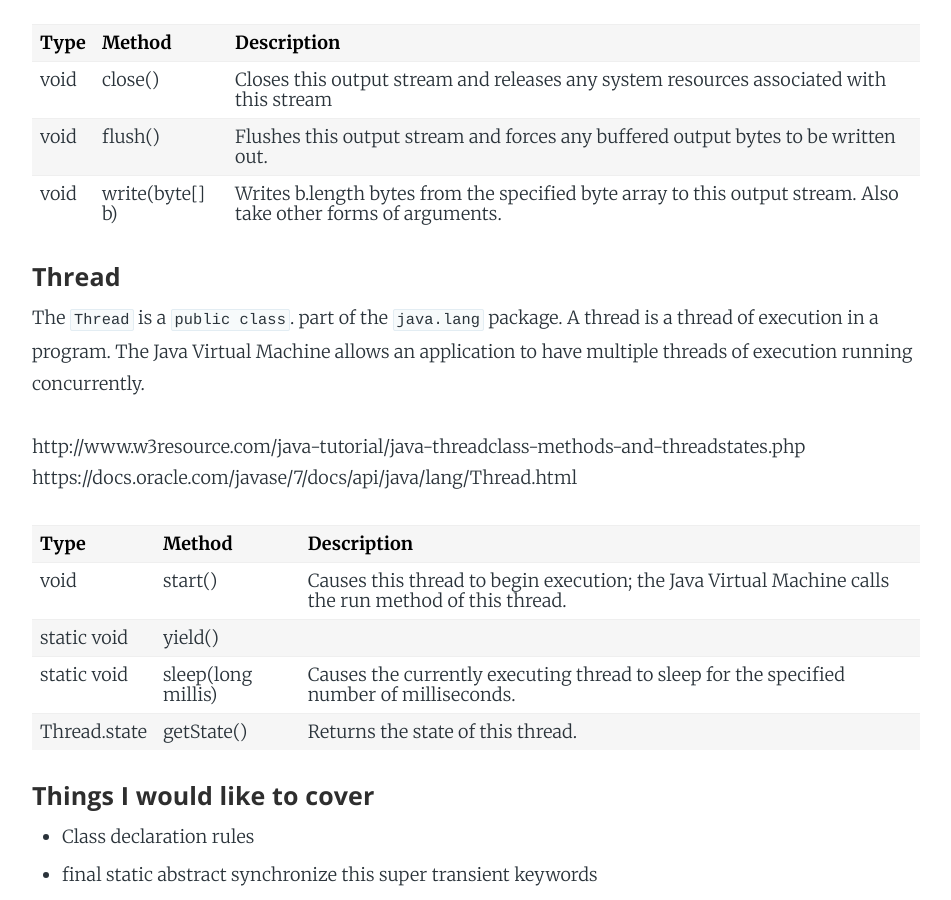
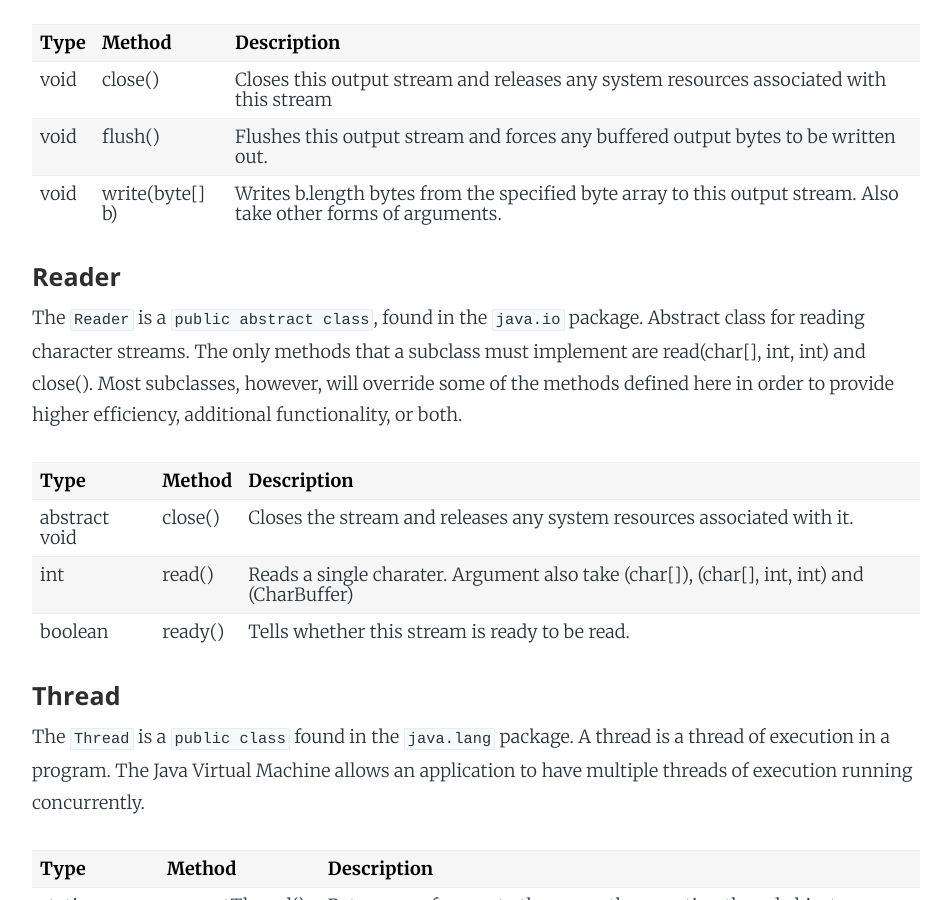
Before and after one commit to Carpk/ShawnKlein, a Jekyll site: the page built from _posts/2016-08-10-java-basics.md, in a window 1280 px wide and 900 px high, scrolled down 7875 px. Shown: the whole window, without its empty margins (164-1115 px from the left). Built offline with Jekyll 4.4.1, drawn with Linux system fonts in a browser that asks for light colours; nearby versions of some CDN libraries; some web fonts are replaced; Markdown is read by kramdown in place of the engine named in the settings; some of the changed text lies outside the part shown.

Commit message:
add Reader class to list of notable classes, fill out Thread class in said list

```diff
--- a/_posts/2016-08-10-java-basics.md
+++ b/_posts/2016-08-10-java-basics.md
@@ -398,12 +398,9 @@ The `OutputStream` is a `public abstract class`. part of the java.io package. Th
   </tr>
 </table>
 
-#### Thread
+#### Reader
 
-The `Thread` is a `public class`. part of the `java.lang` package. A thread is a thread of execution in a program. The Java Virtual Machine allows an application to have multiple threads of execution running concurrently.
-
-http://www.w3resource.com/java-tutorial/java-threadclass-methods-and-threadstates.php
-https://docs.oracle.com/javase/7/docs/api/java/lang/Thread.html
+The `Reader` is a `public abstract class`, found in the `java.io` package. Abstract class for reading character streams. The only methods that a subclass must implement are read(char[], int, int) and close(). Most subclasses, however, will override some of the methods defined here in order to provide higher efficiency, additional functionality, or both.
 
 <table style="width:100%">
   <tr>
@@ -412,14 +409,57 @@ https://docs.oracle.com/javase/7/docs/api/java/lang/Thread.html
     <th>Description</th>
   </tr>
   <tr>
+    <td>abstract void</td>
+    <td>close()</td>
+    <td>Closes the stream and releases any system resources associated with it.</td>
+  </tr>
+  <tr>
+    <td>int</td>
+    <td>read()</td>
+    <td>Reads a single charater. Argument also take (char[]), (char[], int, int) and (CharBuffer)</td>
+  </tr>
+  <tr>
+    <td>boolean</td>
+    <td>ready()</td>
+    <td>Tells whether this stream is ready to be read.</td>
+  </tr>
+</table>
+
+#### Thread
+
+The `Thread` is a `public class` found in the `java.lang` package. A thread is a thread of execution in a program. The Java Virtual Machine allows an application to have multiple threads of execution running concurrently.
+
+
+<table style="width:100%">
+  <tr>
+    <th>Type</th>
+    <th>Method</th>
+    <th>Description</th>
+  </tr>
+  <tr>
+    <td>static Thread</td>
+    <td>currentThread()</td>
+    <td>Returns a reference to the currently executing thread object.</td>
+  </tr>
+  <tr>
     <td>void</td>
     <td>start()</td>
     <td>Causes this thread to begin execution; the Java Virtual Machine calls the run method of this thread.</td>
   </tr>
   <tr>
-    <td>static void</td>
-    <td>yield()</td>
-    <td></td>
+    <td>String</td>
+    <td>getName()</td>
+    <td>Returns this thread'd name.</td>
+  </tr>
+  <tr>
+    <td>Thread.state</td>
+    <td>getState()</td>
+    <td>Returns the state of this thread.</td>
+  </tr>
+  <tr>
+    <td>void</td>
+    <td>join()</td>
+    <td>Waits for this thread to die.</td>
   </tr>
   <tr>
     <td>static void</td>
@@ -427,9 +467,9 @@ https://docs.oracle.com/javase/7/docs/api/java/lang/Thread.html
     <td>Causes the currently executing thread to sleep for the specified number of milliseconds.</td>
   </tr>
   <tr>
-    <td>Thread.state</td>
-    <td>getState()</td>
-    <td>Returns the state of this thread.</td>
+    <td>static void</td>
+    <td>yield()</td>
+    <td>A hint to the scheduler that the current thread is willing to yield its current use of a processor.</td>
   </tr>
 </table>
 
@@ -447,18 +487,15 @@ https://docs.oracle.com/javase/7/docs/api/java/lang/Thread.html
 * Java is Call by Value not call by reference
 * JVM, JRE, JDK
 * Class Loader, Java Memory Model, Concurrent Package, Executor Framework.
-* java.io package
 * Understanding of data Structure and Algorithms is a plus!
 * Oops Principle and Design pattern
 * Core java in java.lang, esp. Thread and ThreadLocal
 * Collections in java.util
-* Streams in java.io
 * java.net classes
 * SQL in java.sql esp. PreparedStatement and ResultSet, which will be used with Android's SQLite database.
 * Pattern and Matcher in java.util.regex
 * Generics: Lesson: Generics
 * Reflection: Trail: The Reflection API
-* IO streams
 * logging classes
 * ant
 * OOPs concept
@@ -466,7 +503,6 @@ https://docs.oracle.com/javase/7/docs/api/java/lang/Thread.html
 * Exception handling
 * Multithreading
 * Synchronization
-* I/O
 * Networking
 * Collection
 * Inheritance
```
